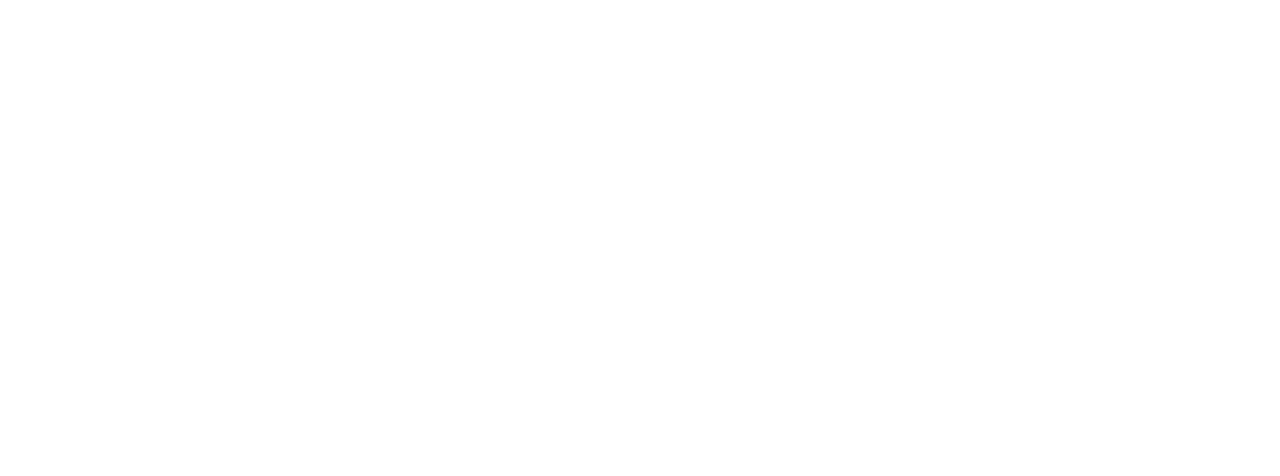
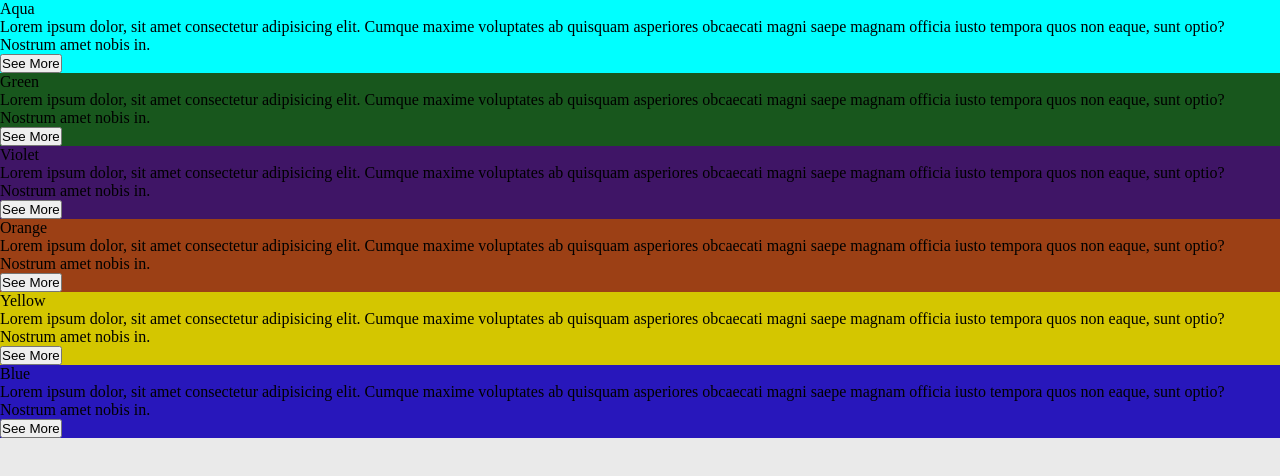
Before and after one commit to Demian-Contini/image-slider, a plain HTML site: page index.html in a window 1280 px wide. Drawn offline with Linux system fonts and the light colour scheme.

Commit message:
feat: Estructura inicial HTML

```diff
--- a/index.html
+++ b/index.html
@@ -9,6 +9,57 @@
     <title>Image Slider</title>
 </head>
 <body>
+    <div class="container">
+        <div class="slide">
+            <!-- PRIMERA -->
+                <div class="item" style="background-color:aqua;">
+                    <div class="content">
+                        <div class="name">Aqua</div>
+                        <div class="des">Lorem ipsum dolor, sit amet consectetur adipisicing elit. Cumque maxime voluptates ab quisquam asperiores obcaecati magni saepe magnam officia iusto tempora quos non eaque, sunt optio? Nostrum amet nobis in.</div>
+                        <button>See More</button>
+                    </div>
+                </div>
+                <!-- SEGUNDA -->
+                <div class="item" style="background-color:rgb(24, 87, 29);">
+                    <div class="content">
+                        <div class="name">Green</div>
+                        <div class="des">Lorem ipsum dolor, sit amet consectetur adipisicing elit. Cumque maxime voluptates ab quisquam asperiores obcaecati magni saepe magnam officia iusto tempora quos non eaque, sunt optio? Nostrum amet nobis in.</div>
+                        <button>See More</button>
+                    </div>
+                </div>
+                <!-- TERCERA -->
+                <div class="item" style="background-color:rgb(63, 21, 102);">
+                    <div class="content">
+                        <div class="name">Violet</div>
+                        <div class="des">Lorem ipsum dolor, sit amet consectetur adipisicing elit. Cumque maxime voluptates ab quisquam asperiores obcaecati magni saepe magnam officia iusto tempora quos non eaque, sunt optio? Nostrum amet nobis in.</div>
+                        <button>See More</button>
+                    </div>
+                </div>
+                <!-- CUARTA -->
+                <div class="item" style="background-color:rgb(156, 64, 21);">
+                    <div class="content">
+                        <div class="name">Orange</div>
+                        <div class="des">Lorem ipsum dolor, sit amet consectetur adipisicing elit. Cumque maxime voluptates ab quisquam asperiores obcaecati magni saepe magnam officia iusto tempora quos non eaque, sunt optio? Nostrum amet nobis in.</div>
+                        <button>See More</button>
+                    </div>
+                </div>
+                <!-- QUINTA -->
+                <div class="item" style="background-color:rgb(212, 198, 0);">
+                    <div class="content">
+                        <div class="name">Yellow</div>
+                        <div class="des">Lorem ipsum dolor, sit amet consectetur adipisicing elit. Cumque maxime voluptates ab quisquam asperiores obcaecati magni saepe magnam officia iusto tempora quos non eaque, sunt optio? Nostrum amet nobis in.</div>
+                        <button>See More</button>
+                    </div>
+                </div>
+                <!-- SEXTA -->
+                <div class="item" style="background-color:rgb(40, 23, 187);">
+                    <div class="content">
+                        <div class="name">Blue</div>
+                        <div class="des">Lorem ipsum dolor, sit amet consectetur adipisicing elit. Cumque maxime voluptates ab quisquam asperiores obcaecati magni saepe magnam officia iusto tempora quos non eaque, sunt optio? Nostrum amet nobis in.</div>
+                        <button>See More</button>
+                    </div>
+                </div>
+            </div>
     <script src="script.js"></script>
 </body>
 </html>
--- a/style.css
+++ b/style.css
@@ -3,3 +3,6 @@
     padding: 0;
     box-sizing: border-box;
 }
+body {
+background: #eaeaea;
+}
```
